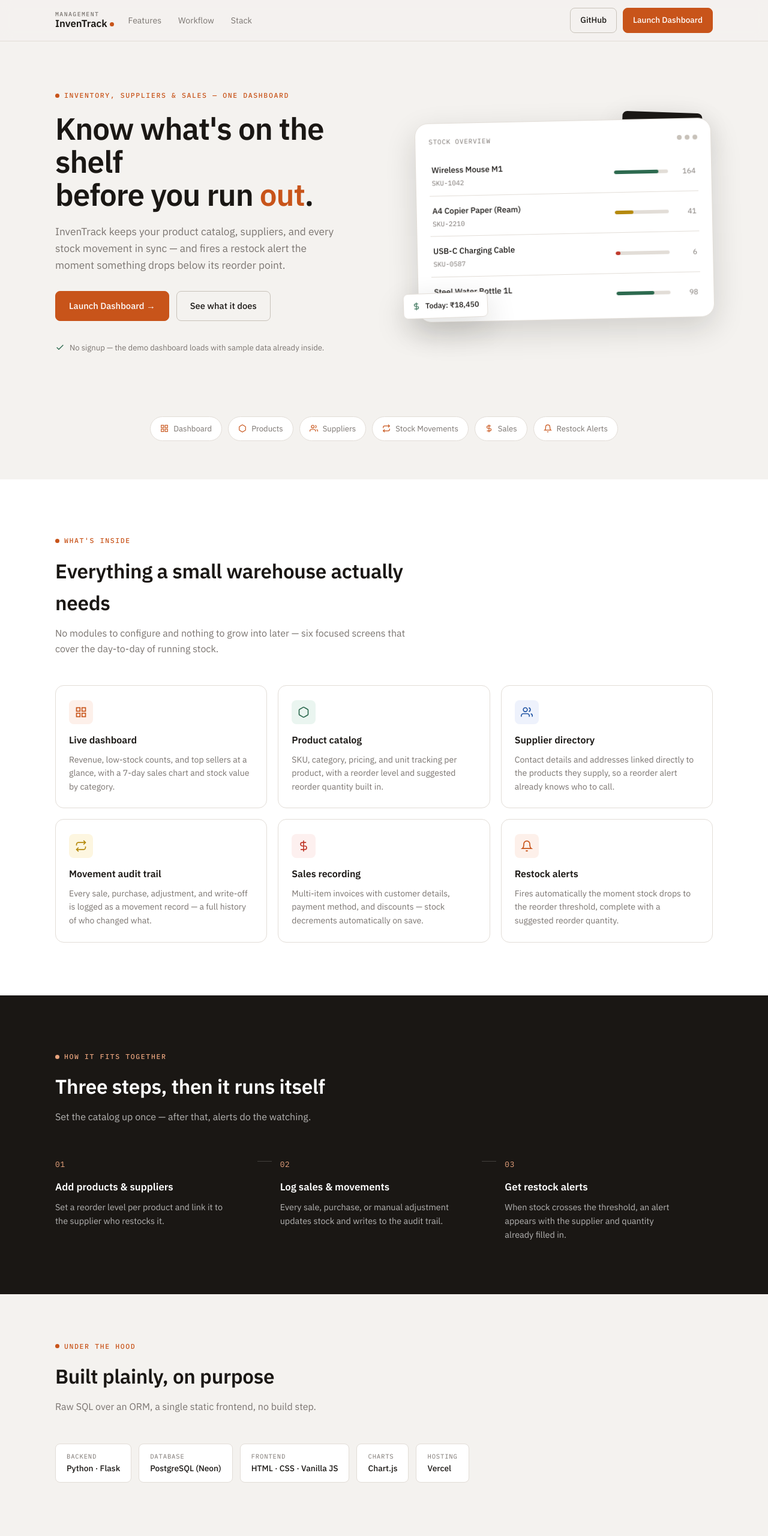
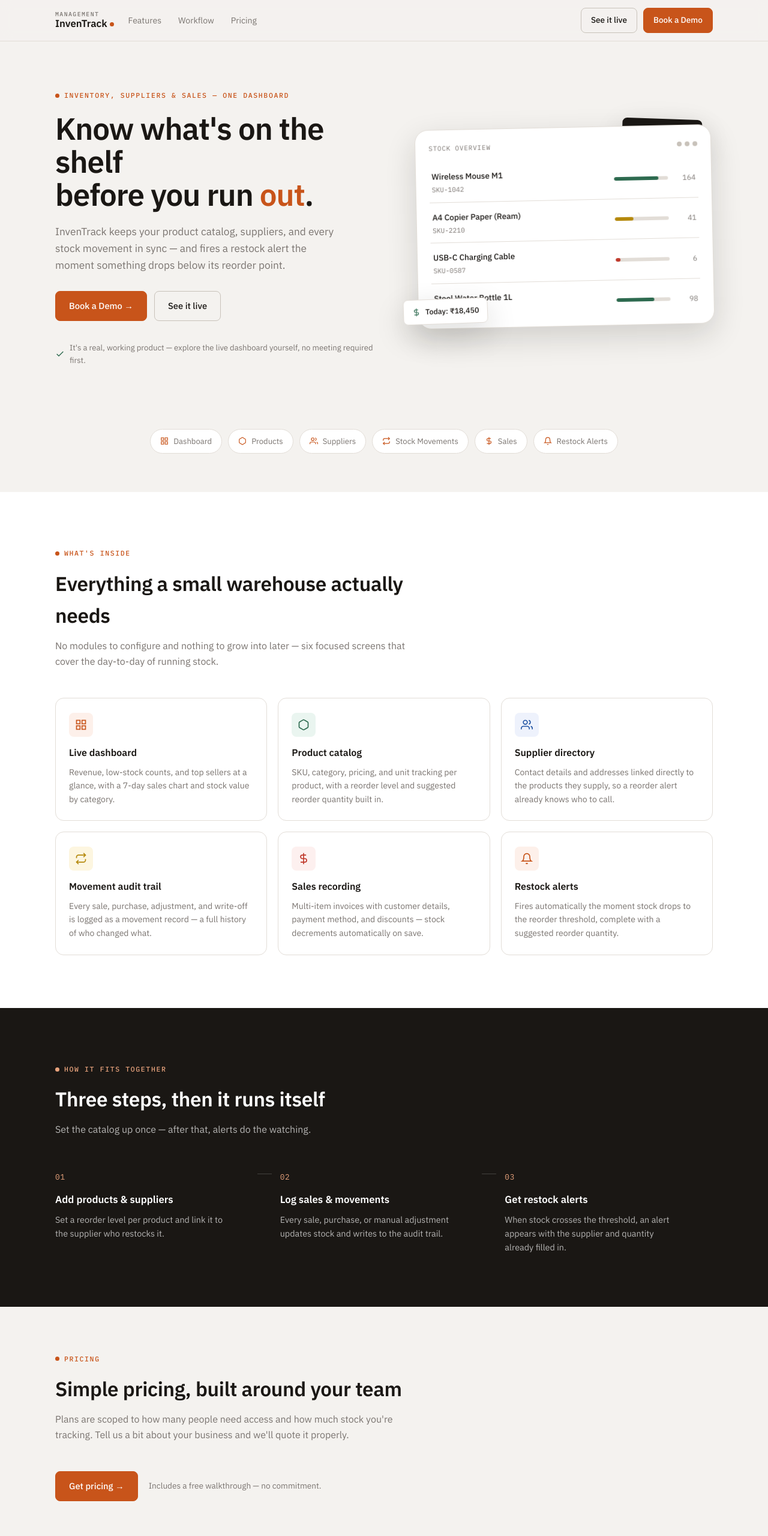
Before and after one commit to ankitghosh1809/inventrack-inventory-system, a plain HTML site: page frontend/index.html in a window 1280 px wide. Shown: the top 2560 px of the page at 60% size. Drawn offline with Linux system fonts and the light colour scheme.

Commit message:
Rework landing page for a commercial launch
- Primary CTA is now 'Book a Demo' (mailto), with 'See it live' as
  a secondary link to the still-working dashboard.html demo
- Replaced the 'Under the hood' tech-stack section with a Pricing
  section (no fabricated numbers/tiers — points to a contact CTA
  since there's no billing system yet)
- Removed GitHub links and the MIT-licensed line from the nav,
  mobile panel, and footer — a public MIT repo undercuts a page
  whose job is to sell the product
- Rewrote hero note and closing CTA copy away from 'demo/sample
  data' framing toward a sales motion
- All CTAs point to ankitghosh1809@gmail.com with a pre-filled
  subject line, since there's no form backend yet — swap for a
  dedicated business inbox or real form service when ready

```diff
--- a/frontend/css/landing.css
+++ b/frontend/css/landing.css
@@ -391,31 +391,17 @@
   background: rgba(255,255,255,.18);
 }
 
-/* ── Stack strip ── */
-.lp-stack-grid {
-  display: flex;
-  flex-wrap: wrap;
-  gap: 12px;
-}
-.lp-stack-chip {
+/* ── Pricing CTA ── */
+.lp-pricing-cta {
   display: flex;
   align-items: center;
-  gap: 10px;
-  padding: 12px 18px;
-  background: var(--surface);
-  border: 1px solid var(--border);
-  border-radius: var(--radius);
-  font-size: .86rem;
+  gap: 18px;
+  flex-wrap: wrap;
 }
-.lp-stack-chip .role {
-  font-family: var(--font-mono);
-  font-size: .66rem;
-  text-transform: uppercase;
-  letter-spacing: .08em;
+.lp-pricing-note {
+  font-size: .85rem;
   color: var(--text-muted);
-  display: block;
 }
-.lp-stack-chip .name { font-weight: 500; }
 
 /* ── Closing CTA ── */
 .lp-cta { text-align: center; }
@@ -460,6 +446,7 @@
   .lp-menu-toggle { display: flex; }
   .lp-hero { padding: 44px 0 64px; }
   .lp-hero-actions .btn { flex: 1; min-width: 140px; }
+  .lp-pricing-cta { flex-direction: column; align-items: flex-start; gap: 12px; }
   .lp-section { padding: 60px 0; }
   .lp-feature-grid { grid-template-columns: 1fr; }
   .lp-preview-card { transform: none; padding: 18px 18px 4px; }
--- a/frontend/index.html
+++ b/frontend/index.html
@@ -22,12 +22,12 @@
       <nav class="lp-links">
         <a href="#features">Features</a>
         <a href="#workflow">Workflow</a>
-        <a href="#stack">Stack</a>
+        <a href="#pricing">Pricing</a>
       </nav>
 
       <div class="lp-nav-actions">
-        <a class="btn btn-ghost" href="https://github.com/ankitghosh1809/inventrack-inventory-system" target="_blank" rel="noopener">GitHub</a>
-        <a class="btn btn-primary" href="dashboard.html">Launch Dashboard</a>
+        <a class="btn btn-ghost" href="dashboard.html">See it live</a>
+        <a class="btn btn-primary" href="mailto:ankitghosh1809@gmail.com?subject=InvenTrack%20-%20Demo%20Request">Book a Demo</a>
       </div>
 
       <button class="lp-menu-toggle" id="lp-menu-toggle" aria-label="Open menu" aria-expanded="false">
@@ -38,9 +38,9 @@
     <div class="lp-mobile-panel">
       <a href="#features">Features</a>
       <a href="#workflow">Workflow</a>
-      <a href="#stack">Stack</a>
-      <a href="https://github.com/ankitghosh1809/inventrack-inventory-system" target="_blank" rel="noopener">View on GitHub</a>
-      <a class="btn btn-primary btn-block" href="dashboard.html">Launch Dashboard</a>
+      <a href="#pricing">Pricing</a>
+      <a href="dashboard.html">See it live</a>
+      <a class="btn btn-primary btn-block" href="mailto:ankitghosh1809@gmail.com?subject=InvenTrack%20-%20Demo%20Request">Book a Demo</a>
     </div>
   </header>
 
@@ -58,12 +58,12 @@
             drops below its reorder point.
           </p>
           <div class="lp-hero-actions">
-            <a class="btn btn-primary" href="dashboard.html">Launch Dashboard →</a>
-            <a class="btn btn-ghost" href="#features">See what it does</a>
+            <a class="btn btn-primary" href="mailto:ankitghosh1809@gmail.com?subject=InvenTrack%20-%20Demo%20Request">Book a Demo →</a>
+            <a class="btn btn-ghost" href="dashboard.html">See it live</a>
           </div>
           <div class="lp-hero-note">
             <svg width="16" height="16" viewBox="0 0 24 24" fill="none" stroke="currentColor" stroke-width="2"><path d="M20 6 9 17l-5-5"/></svg>
-            No signup — the demo dashboard loads with sample data already inside.
+            It's a real, working product — explore the live dashboard yourself, no meeting required first.
           </div>
         </div>
 
@@ -237,21 +237,18 @@
       </div>
     </section>
 
-    <!-- ═══════════════ STACK ═══════════════ -->
-    <section class="lp-section tight" id="stack">
+    <!-- ═══════════════ PRICING ═══════════════ -->
+    <section class="lp-section tight" id="pricing">
       <div class="wrap">
         <div class="lp-section-head">
-          <span class="eyebrow">Under the hood</span>
-          <h2>Built plainly, on purpose</h2>
-          <p>Raw SQL over an ORM, a single static frontend, no build step.</p>
+          <span class="eyebrow">Pricing</span>
+          <h2>Simple pricing, built around your team</h2>
+          <p>Plans are scoped to how many people need access and how much stock you're tracking. Tell us a bit about your business and we'll quote it properly.</p>
         </div>
 
-        <div class="lp-stack-grid">
-          <div class="lp-stack-chip"><span><span class="role">Backend</span><span class="name">Python · Flask</span></span></div>
-          <div class="lp-stack-chip"><span><span class="role">Database</span><span class="name">PostgreSQL (Neon)</span></span></div>
-          <div class="lp-stack-chip"><span><span class="role">Frontend</span><span class="name">HTML · CSS · Vanilla JS</span></span></div>
-          <div class="lp-stack-chip"><span><span class="role">Charts</span><span class="name">Chart.js</span></span></div>
-          <div class="lp-stack-chip"><span><span class="role">Hosting</span><span class="name">Vercel</span></span></div>
+        <div class="lp-pricing-cta">
+          <a class="btn btn-primary" href="mailto:ankitghosh1809@gmail.com?subject=InvenTrack%20-%20Pricing%20Request">Get pricing →</a>
+          <span class="lp-pricing-note">Includes a free walkthrough — no commitment.</span>
         </div>
       </div>
     </section>
@@ -260,11 +257,11 @@
     <section class="lp-section lp-cta">
       <div class="wrap">
         <span class="eyebrow">Ready when you are</span>
-        <h2>Take a look inside the dashboard</h2>
-        <p>Sample products, suppliers, and sales are already loaded — nothing to set up first.</p>
+        <h2>Ready to stop guessing what's on the shelf?</h2>
+        <p>Book a 20-minute walkthrough, or explore the live product yourself first — no meeting required.</p>
         <div class="lp-cta-actions">
-          <a class="btn btn-primary" href="dashboard.html">Launch Dashboard →</a>
-          <a class="btn btn-ghost" href="https://github.com/ankitghosh1809/inventrack-inventory-system" target="_blank" rel="noopener">View source on GitHub</a>
+          <a class="btn btn-primary" href="mailto:ankitghosh1809@gmail.com?subject=InvenTrack%20-%20Demo%20Request">Book a Demo →</a>
+          <a class="btn btn-ghost" href="dashboard.html">See it live</a>
         </div>
       </div>
     </section>
@@ -274,10 +271,10 @@
   <!-- ═══════════════ FOOTER ═══════════════ -->
   <footer class="lp-footer">
     <div class="wrap">
-      <span>© 2026 InvenTrack — MIT Licensed</span>
+      <span>© 2026 InvenTrack. All rights reserved.</span>
       <div class="lp-footer-links">
-        <a href="https://github.com/ankitghosh1809/inventrack-inventory-system" target="_blank" rel="noopener">GitHub</a>
-        <a href="dashboard.html">Dashboard</a>
+        <a href="mailto:ankitghosh1809@gmail.com?subject=InvenTrack%20-%20Inquiry">Contact</a>
+        <a href="dashboard.html">Live Demo</a>
       </div>
     </div>
   </footer>
```
